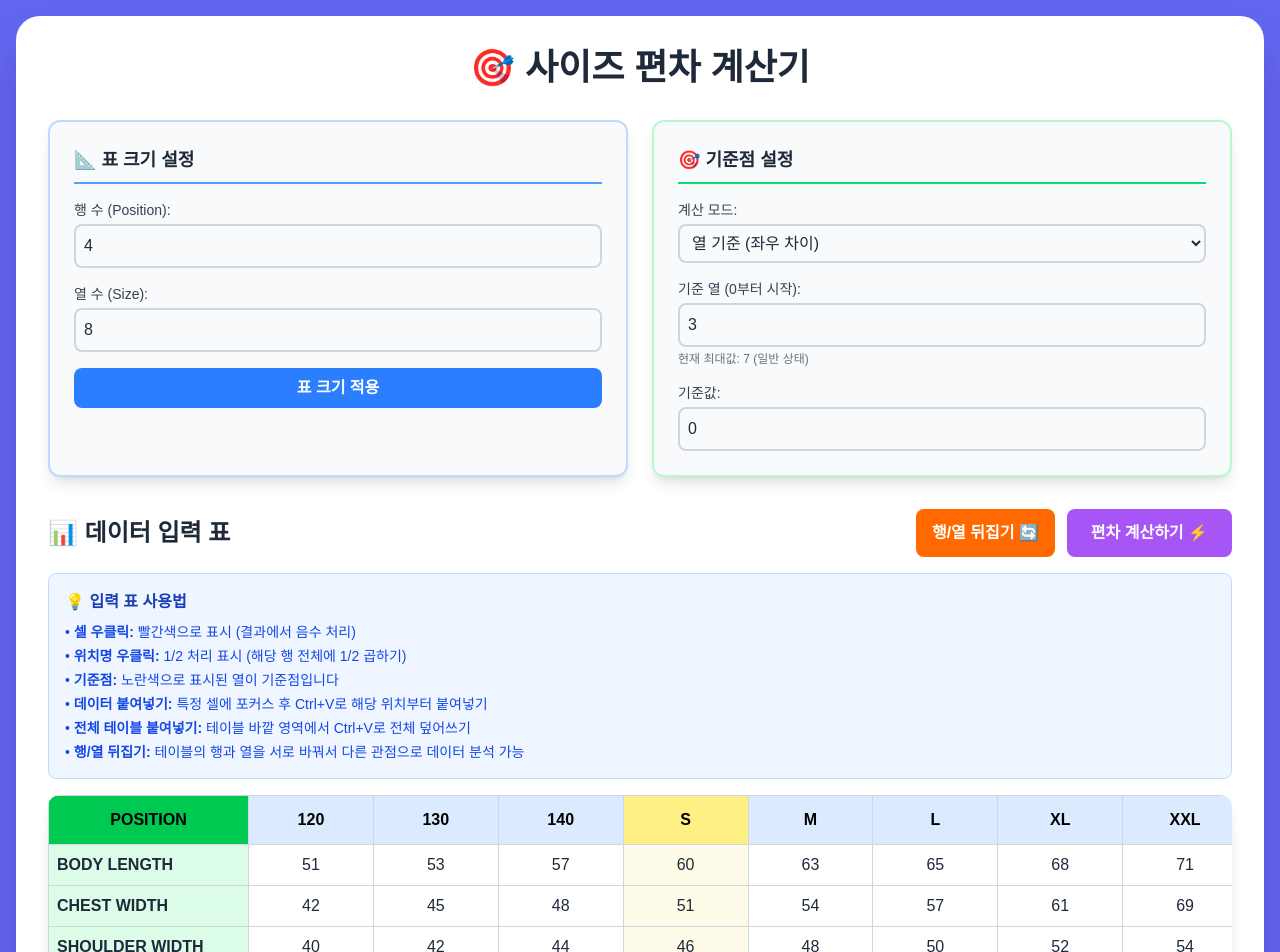
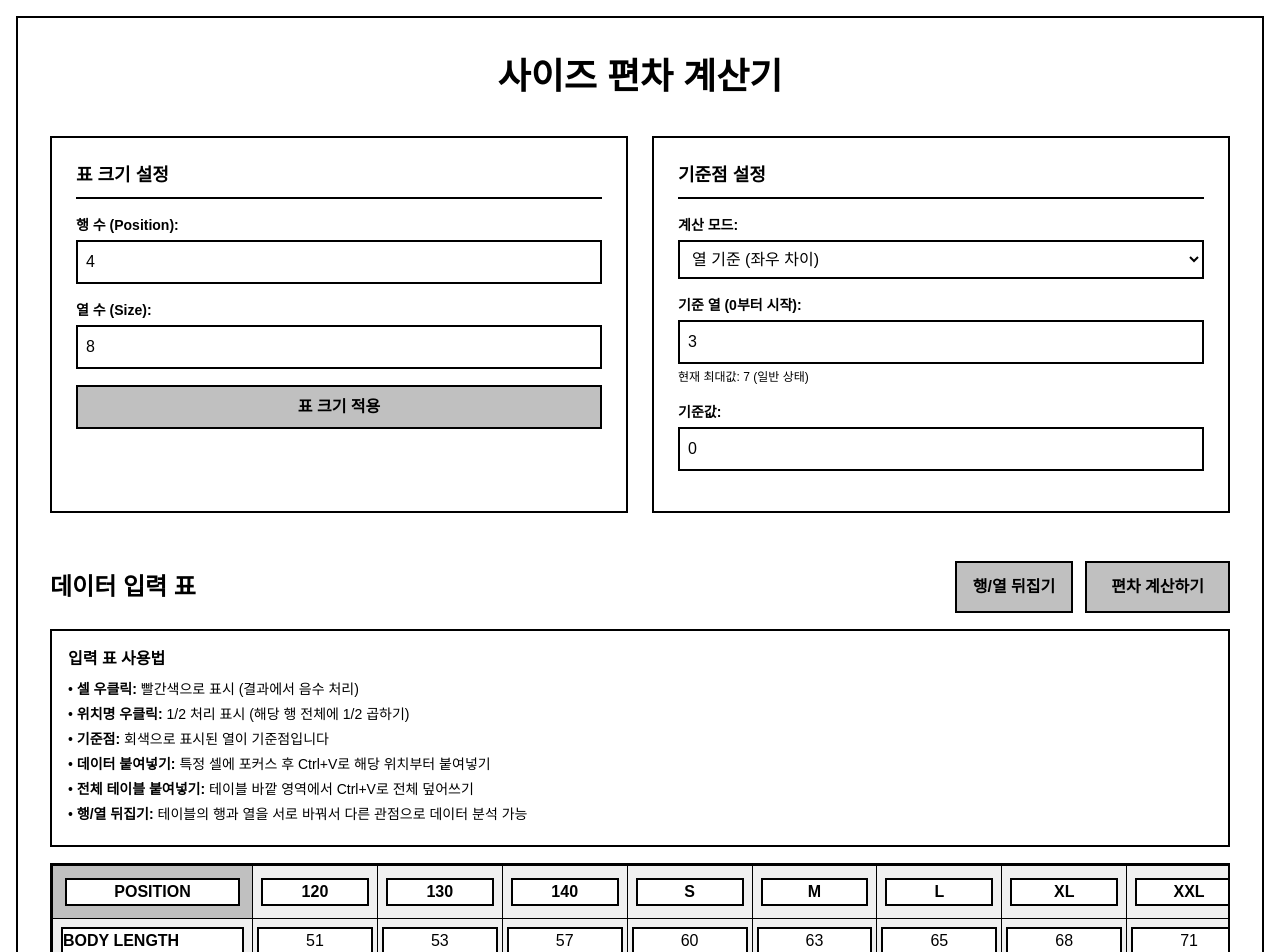
Before and after one commit to SundaePorkCutlet/pattern-size-calculator, a Next.js app: page / in a window 1280 px wide. Shown: the top 952 px of the page. Built offline with nearby package versions, Linux system fonts and the light colour scheme.

Commit message:
흑백버전

```diff
--- a/app/globals.css
+++ b/app/globals.css
@@ -2,7 +2,7 @@
 
 :root {
   --background: #ffffff;
-  --foreground: #171717;
+  --foreground: #000000;
 }
 
 @theme inline {
@@ -14,15 +14,98 @@
 
 @media (prefers-color-scheme: dark) {
   :root {
-    --background: #0a0a0a;
-    --foreground: #ededed;
+    --background: #ffffff;
+    --foreground: #000000;
   }
 }
 
 body {
-  background: var(--background);
-  color: var(--foreground);
+  background: #ffffff;
+  color: #000000;
   font-family: Arial, Helvetica, sans-serif;
+}
+
+/* 윈도우 7 호환을 위한 단순 색상 덮어쓰기 */
+* {
+  background-color: inherit !important;
+  color: #000000 !important;
+}
+
+.bg-gray-50,
+.bg-blue-50,
+.bg-green-100,
+.bg-blue-100,
+.bg-yellow-50,
+.bg-yellow-100,
+.bg-yellow-200,
+.bg-purple-200,
+.bg-red-100,
+.bg-orange-500,
+.bg-blue-500,
+.bg-purple-500,
+.bg-white {
+  background-color: #f0f0f0 !important;
+}
+
+.bg-green-500 {
+  background-color: #c0c0c0 !important;
+}
+
+.text-gray-800,
+.text-gray-700,
+.text-gray-500,
+.text-blue-800,
+.text-blue-700,
+.text-black,
+.text-white {
+  color: #000000 !important;
+}
+
+.text-red-600,
+.text-red-700 {
+  color: #000000 !important;
+  font-weight: bold !important;
+}
+
+.text-purple-600 {
+  color: #000000 !important;
+}
+
+.border-gray-300,
+.border-blue-200,
+.border-green-200,
+.border-blue-400,
+.border-green-400 {
+  border-color: #000000 !important;
+}
+
+/* 버튼들 */
+button {
+  background-color: #c0c0c0 !important;
+  color: #000000 !important;
+  border: 2px solid #000000 !important;
+}
+
+/* 입력 필드들 */
+input, select {
+  background-color: #ffffff !important;
+  color: #000000 !important;
+  border: 2px solid #000000 !important;
+}
+
+/* 테이블 */
+table, th, td {
+  border: 1px solid #000000 !important;
+}
+
+th {
+  background-color: #c0c0c0 !important;
+  color: #000000 !important;
+}
+
+td {
+  background-color: #ffffff !important;
+  color: #000000 !important;
 }
 
 /* 숫자 입력 필드의 화살표 완전 제거 */
--- a/app/page.js
+++ b/app/page.js
@@ -448,67 +448,67 @@ export default function SizeDeviationCalculator() {
   }
 
   return (
-    <div className="min-h-screen p-4" style={{backgroundColor: '#6366f1'}}>
-      <div className="max-w-7xl mx-auto bg-white rounded-3xl p-8 shadow-2xl">
-        <h1 className="text-4xl font-bold text-center text-gray-800 mb-8">
-          🎯 사이즈 편차 계산기
+    <div className="min-h-screen p-4" style={{backgroundColor: '#ffffff'}}>
+      <div className="max-w-7xl mx-auto" style={{backgroundColor: '#ffffff', border: '2px solid #000000', padding: '32px'}}>
+        <h1 style={{fontSize: '36px', fontWeight: 'bold', textAlign: 'center', color: '#000000', marginBottom: '32px'}}>
+          사이즈 편차 계산기
         </h1>
 
         {/* 설정 패널 */}
         <div className="grid grid-cols-1 lg:grid-cols-2 gap-6 mb-8">
-          <div className="bg-gray-50 p-6 rounded-xl shadow-lg border-2 border-blue-200">
-            <h3 className="text-lg font-bold text-gray-800 mb-4 border-b-2 border-blue-400 pb-2">
-              📐 표 크기 설정
+          <div style={{backgroundColor: '#f0f0f0', padding: '24px', border: '2px solid #000000', marginBottom: '16px'}}>
+            <h3 style={{fontSize: '18px', fontWeight: 'bold', color: '#000000', marginBottom: '16px', borderBottom: '2px solid #000000', paddingBottom: '8px'}}>
+              표 크기 설정
             </h3>
-            <div className="space-y-4">
-              <div>
-                <label className="block text-sm font-medium text-gray-700 mb-1">
+                          <div style={{marginBottom: '16px'}}>
+                <div style={{marginBottom: '16px'}}>
+                  <label style={{display: 'block', fontSize: '14px', fontWeight: 'bold', color: '#000000', marginBottom: '4px'}}>
                     행 수 (Position):
                   </label>
                   <input
                     type="number"
                     value={rows}
                     onChange={(e) => setRows(parseInt(e.target.value) || 1)}
-                  className="w-full p-2 border-2 border-gray-300 rounded-lg focus:border-blue-500 focus:outline-none text-gray-800"
+                    style={{width: '100%', padding: '8px', border: '2px solid #000000', color: '#000000'}}
                     min="1"
                     max="20"
                   />
                 </div>
-              <div>
-                <label className="block text-sm font-medium text-gray-700 mb-1">
+                <div style={{marginBottom: '16px'}}>
+                  <label style={{display: 'block', fontSize: '14px', fontWeight: 'bold', color: '#000000', marginBottom: '4px'}}>
                     열 수 (Size):
                   </label>
                   <input
                     type="number"
                     value={cols}
                     onChange={(e) => setCols(parseInt(e.target.value) || 1)}
-                  className="w-full p-2 border-2 border-gray-300 rounded-lg focus:border-blue-500 focus:outline-none text-gray-800"
+                    style={{width: '100%', padding: '8px', border: '2px solid #000000', color: '#000000'}}
                     min="1"
                     max="20"
                   />
                 </div>
                 <button
                   onClick={updateTableSize}
-                className="w-full bg-blue-500 text-white py-2 px-4 rounded-lg font-bold hover:bg-blue-600 transition-colors"
+                  style={{width: '100%', backgroundColor: '#c0c0c0', color: '#000000', padding: '8px 16px', border: '2px solid #000000', fontWeight: 'bold', cursor: 'pointer'}}
                 >
                   표 크기 적용
                 </button>
               </div>
           </div>
 
-          <div className="bg-gray-50 p-6 rounded-xl shadow-lg border-2 border-green-200">
-            <h3 className="text-lg font-bold text-gray-800 mb-4 border-b-2 border-green-400 pb-2">
-              🎯 기준점 설정
+          <div style={{backgroundColor: '#f0f0f0', padding: '24px', border: '2px solid #000000', marginBottom: '16px'}}>
+            <h3 style={{fontSize: '18px', fontWeight: 'bold', color: '#000000', marginBottom: '16px', borderBottom: '2px solid #000000', paddingBottom: '8px'}}>
+              기준점 설정
             </h3>
-            <div className="space-y-4">
-              <div>
-                <label className="block text-sm font-medium text-gray-700 mb-1">
+            <div style={{marginBottom: '16px'}}>
+              <div style={{marginBottom: '16px'}}>
+                <label style={{display: 'block', fontSize: '14px', fontWeight: 'bold', color: '#000000', marginBottom: '4px'}}>
                   계산 모드:
                 </label>
                 <select
                   value={calculationMode}
                   onChange={(e) => setCalculationMode(e.target.value)}
-                  className="w-full p-2 border-2 border-gray-300 rounded-lg focus:border-blue-500 focus:outline-none text-gray-800"
+                  style={{width: '100%', padding: '8px', border: '2px solid #000000', color: '#000000'}}
                 >
                   <option value="column">
                     {isResultTransposed ? "행 기준 (세로 차이)" : "열 기준 (좌우 차이)"}
@@ -520,50 +520,50 @@ export default function SizeDeviationCalculator() {
               </div>
 
               {calculationMode === "column" ? (
-                <div>
-                  <label className="block text-sm font-medium text-gray-700 mb-1">
+                <div style={{marginBottom: '16px'}}>
+                  <label style={{display: 'block', fontSize: '14px', fontWeight: 'bold', color: '#000000', marginBottom: '4px'}}>
                     기준 {isResultTransposed ? "행" : "열"} (0부터 시작):
                   </label>
                   <input
                     type="number"
                     value={referenceColIndex}
                     onChange={(e) => setReferenceColIndex(parseInt(e.target.value) || 0)}
-                    className="w-full p-2 border-2 border-gray-300 rounded-lg focus:border-blue-500 focus:outline-none text-gray-800"
+                    style={{width: '100%', padding: '8px', border: '2px solid #000000', color: '#000000'}}
                     min="0"
                     max={cols - 1}
                   />
-                  <div className="text-xs text-gray-500 mt-1">
+                  <div style={{fontSize: '12px', color: '#000000', marginTop: '4px'}}>
                     현재 최대값: {cols - 1} ({isResultTransposed ? "전치된 상태" : "일반 상태"})
                   </div>
                 </div>
               ) : (
-                <div>
-                  <label className="block text-sm font-medium text-gray-700 mb-1">
+                <div style={{marginBottom: '16px'}}>
+                  <label style={{display: 'block', fontSize: '14px', fontWeight: 'bold', color: '#000000', marginBottom: '4px'}}>
                     기준 {isResultTransposed ? "열" : "행"} (0부터 시작):
                   </label>
                   <input
                     type="number"
                     value={referenceRowIndex}
                     onChange={(e) => setReferenceRowIndex(parseInt(e.target.value) || 0)}
-                    className="w-full p-2 border-2 border-gray-300 rounded-lg focus:border-blue-500 focus:outline-none text-gray-800"
+                    style={{width: '100%', padding: '8px', border: '2px solid #000000', color: '#000000'}}
                     min="0"
                     max={rows - 1}
                   />
-                  <div className="text-xs text-gray-500 mt-1">
+                  <div style={{fontSize: '12px', color: '#000000', marginTop: '4px'}}>
                     현재 최대값: {rows - 1} ({isResultTransposed ? "전치된 상태" : "일반 상태"})
                   </div>
                 </div>
               )}
 
-              <div>
-                <label className="block text-sm font-medium text-gray-700 mb-1">
+              <div style={{marginBottom: '16px'}}>
+                <label style={{display: 'block', fontSize: '14px', fontWeight: 'bold', color: '#000000', marginBottom: '4px'}}>
                   기준값:
                 </label>
                 <input
                   type="number"
                   value={referenceValue}
                   onChange={(e) => setReferenceValue(parseFloat(e.target.value) || 0)}
-                  className="w-full p-2 border-2 border-gray-300 rounded-lg focus:border-blue-500 focus:outline-none text-gray-800"
+                  style={{width: '100%', padding: '8px', border: '2px solid #000000', color: '#000000'}}
                   step="0.1"
                 />
               </div>
@@ -572,59 +572,54 @@ export default function SizeDeviationCalculator() {
         </div>
 
         {/* 데이터 입력 표 섹션 */}
-        <div className="mb-8">
-          <div className="flex justify-between items-center mb-4">
-            <h2 className="text-2xl font-bold text-gray-800">
-              📊 데이터 입력 표
+        <div style={{marginBottom: '32px'}}>
+          <div style={{display: 'flex', justifyContent: 'space-between', alignItems: 'center', marginBottom: '16px'}}>
+            <h2 style={{fontSize: '24px', fontWeight: 'bold', color: '#000000'}}>
+              데이터 입력 표
             </h2>
-            <div className="flex space-x-3">
+            <div style={{display: 'flex', gap: '12px'}}>
               <button
                 onClick={toggleInputTranspose}
-                className="bg-orange-500 text-white py-2 px-4 rounded-lg font-bold hover:bg-orange-600 transition-colors"
+                style={{backgroundColor: '#c0c0c0', color: '#000000', padding: '8px 16px', border: '2px solid #000000', fontWeight: 'bold', cursor: 'pointer'}}
               >
-                행/열 뒤집기 🔄
+                행/열 뒤집기
               </button>
               <button
                 onClick={calculateDeviations}
-                className="text-white py-3 px-6 rounded-lg font-bold transition-all duration-300 transform hover:scale-105"
-                style={{backgroundColor: '#a855f7'}}
-                onMouseOver={(e) => e.target.style.backgroundColor = '#9333ea'}
-                onMouseOut={(e) => e.target.style.backgroundColor = '#a855f7'}
+                style={{backgroundColor: '#c0c0c0', color: '#000000', padding: '12px 24px', border: '2px solid #000000', fontWeight: 'bold', cursor: 'pointer'}}
               >
-                편차 계산하기 ⚡
+                편차 계산하기
               </button>
             </div>
           </div>
 
-          <div className="bg-blue-50 border border-blue-200 p-4 mb-4 rounded-lg">
-            <h4 className="text-blue-800 font-bold mb-2">💡 입력 표 사용법</h4>
-            <ul className="text-blue-700 text-sm space-y-1">
-              <li>• <strong>셀 우클릭:</strong> 빨간색으로 표시 (결과에서 음수 처리)</li>
-              <li>• <strong>위치명 우클릭:</strong> 1/2 처리 표시 (해당 {isResultTransposed ? "열" : "행"} 전체에 1/2 곱하기)</li>
-              <li>• <strong>기준점:</strong> 노란색으로 표시된 {calculationMode === "column" ? (isResultTransposed ? "행" : "열") : (isResultTransposed ? "열" : "행")}이 기준점입니다</li>
-              <li>• <strong>데이터 붙여넣기:</strong> 특정 셀에 포커스 후 Ctrl+V로 해당 위치부터 붙여넣기</li>
-              <li>• <strong>전체 테이블 붙여넣기:</strong> 테이블 바깥 영역에서 Ctrl+V로 전체 덮어쓰기</li>
-              <li>• <strong>행/열 뒤집기:</strong> 테이블의 행과 열을 서로 바꿔서 다른 관점으로 데이터 분석 가능</li>
+          <div style={{backgroundColor: '#f0f0f0', border: '2px solid #000000', padding: '16px', marginBottom: '16px'}}>
+            <h4 style={{color: '#000000', fontWeight: 'bold', marginBottom: '8px'}}>입력 표 사용법</h4>
+            <ul style={{color: '#000000', fontSize: '14px', listStyle: 'none', padding: '0'}}>
+              <li style={{marginBottom: '4px'}}>• <strong>셀 우클릭:</strong> 빨간색으로 표시 (결과에서 음수 처리)</li>
+              <li style={{marginBottom: '4px'}}>• <strong>위치명 우클릭:</strong> 1/2 처리 표시 (해당 {isResultTransposed ? "열" : "행"} 전체에 1/2 곱하기)</li>
+              <li style={{marginBottom: '4px'}}>• <strong>기준점:</strong> 회색으로 표시된 {calculationMode === "column" ? (isResultTransposed ? "행" : "열") : (isResultTransposed ? "열" : "행")}이 기준점입니다</li>
+              <li style={{marginBottom: '4px'}}>• <strong>데이터 붙여넣기:</strong> 특정 셀에 포커스 후 Ctrl+V로 해당 위치부터 붙여넣기</li>
+              <li style={{marginBottom: '4px'}}>• <strong>전체 테이블 붙여넣기:</strong> 테이블 바깥 영역에서 Ctrl+V로 전체 덮어쓰기</li>
+              <li style={{marginBottom: '4px'}}>• <strong>행/열 뒤집기:</strong> 테이블의 행과 열을 서로 바꿔서 다른 관점으로 데이터 분석 가능</li>
             </ul>
           </div>
 
           <div
-            className="bg-white rounded-xl shadow-lg"
             style={{
               width: '100%',
               overflowX: 'auto',
               overflowY: 'visible',
-              scrollbarWidth: 'thin',
-              scrollbarColor: '#CBD5E0 #F7FAFC',
-              WebkitOverflowScrolling: 'touch'
+              backgroundColor: '#ffffff',
+              border: '2px solid #000000'
             }}
             onPaste={handlePaste}
             tabIndex="0" // 포커스 가능하도록
           >
-            <table className="border-collapse" style={{width: '1200px', minWidth: '1200px'}}>
+            <table style={{borderCollapse: 'collapse', width: '1200px', minWidth: '1200px'}}>
               <thead>
                 <tr>
-                  <th className="bg-green-500 text-black p-3 border border-gray-300 font-bold" style={{width: '200px', minWidth: '200px'}}>
+                  <th style={{backgroundColor: '#c0c0c0', color: '#000000', padding: '12px', border: '1px solid #000000', fontWeight: 'bold', width: '200px', minWidth: '200px'}}>
                     <input
                       type="text"
                       value={isInputTransposed ? "SIZE" : positionHeader}
@@ -635,7 +630,7 @@ export default function SizeDeviationCalculator() {
                           setPositionHeader(e.target.value);
                         }
                       }}
-                      className="w-full text-center bg-transparent border-none outline-none font-bold"
+                      style={{width: '100%', textAlign: 'center', background: 'transparent', border: 'none', outline: 'none', fontWeight: 'bold', color: '#000000'}}
                       readOnly={isInputTransposed}
                     />
                   </th>
@@ -643,12 +638,13 @@ export default function SizeDeviationCalculator() {
                     ? positions.map((position, index) => (
                         <th
                           key={index}
-                          className={`p-2 border border-gray-300 font-bold ${
-                            calculationMode === "row" &&
-                            index === referenceRowIndex
-                              ? "bg-yellow-200 text-black"
-                              : "bg-blue-100 text-black"
-                          }`}
+                          style={{
+                            padding: '8px',
+                            border: '1px solid #000000',
+                            fontWeight: 'bold',
+                            backgroundColor: calculationMode === "row" && index === referenceRowIndex ? '#d0d0d0' : '#e0e0e0',
+                            color: '#000000'
+                          }}
                         >
                           <input
                             type="text"
@@ -656,7 +652,7 @@ export default function SizeDeviationCalculator() {
                             onChange={(e) =>
                               updatePosition(index, e.target.value)
                             }
-                            className="w-full text-center bg-transparent border-none outline-none font-bold"
+                            style={{width: '100%', textAlign: 'center', background: 'transparent', border: 'none', outline: 'none', fontWeight: 'bold', color: '#000000'}}
                           />
                         </th>
                       ))
```
Lines whose indentation alone changed are shown as unchanged.
